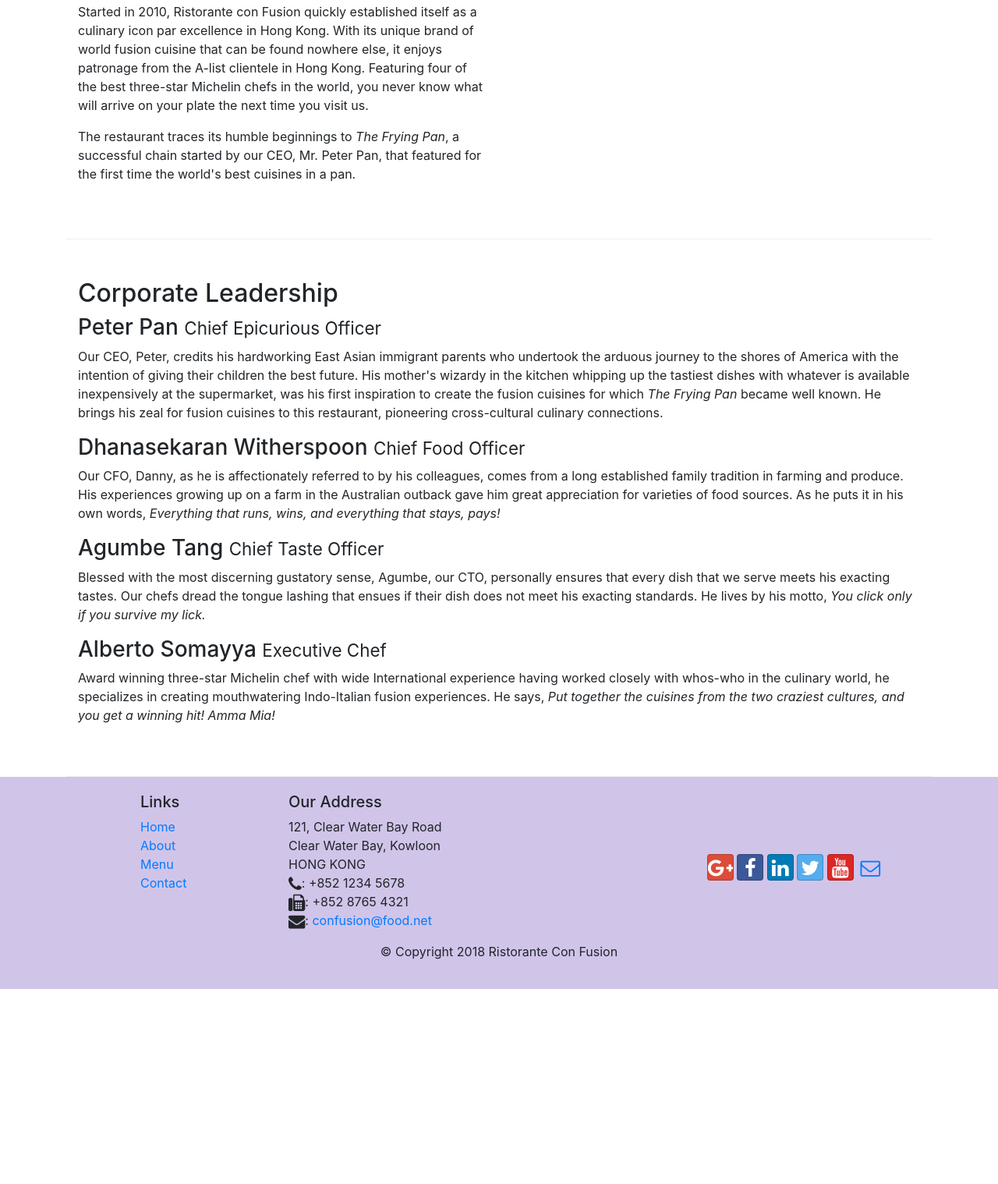
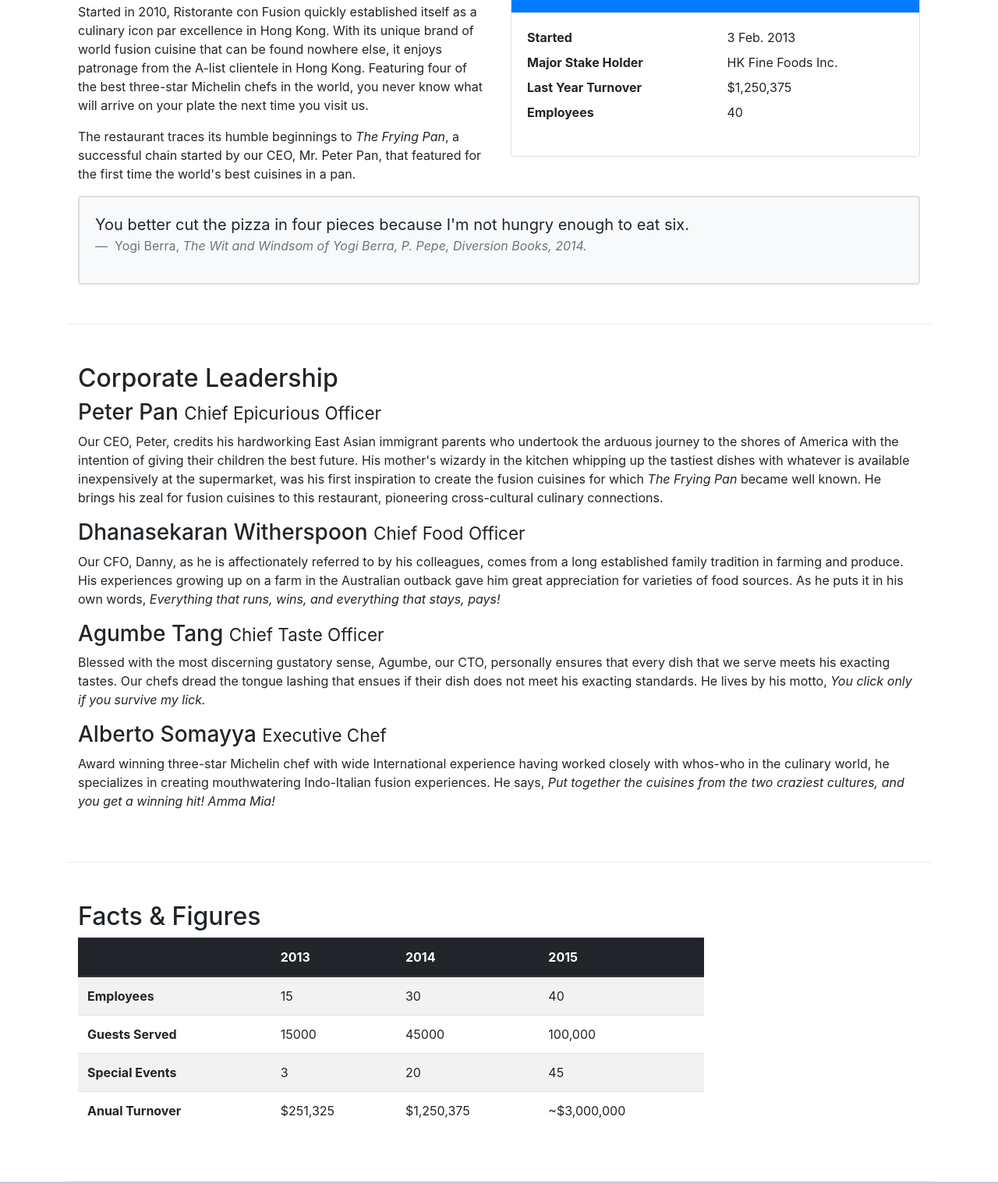
Before and after one commit to Progressandro/Restaurant-Website, a website: page aboutus.html in a window 1280 px wide. Shown: the part 558-2076 px from the top of the page at 78% size. Before the commit the page ends 1826 px from the top, so only its background shows below. Drawn offline with nearby package versions, Linux system fonts and the light colour scheme.

Commit message:
+Tables and Cards.

```diff
--- a/aboutus.html
+++ b/aboutus.html
@@ -67,7 +67,37 @@
                 <p>Started in 2010, Ristorante con Fusion quickly established itself as a culinary icon par excellence in Hong Kong. With its unique brand of world fusion cuisine that can be found nowhere else, it enjoys patronage from the A-list clientele in Hong Kong.  Featuring four of the best three-star Michelin chefs in the world, you never know what will arrive on your plate the next time you visit us.</p>
                 <p>The restaurant traces its humble beginnings to <em>The Frying Pan</em>, a successful chain started by our CEO, Mr. Peter Pan, that featured for the first time the world's best cuisines in a pan.</p>
             </div>
-            <div>
+            <div class="col-sm">
+              <div class="card">
+                <h3 class="card-header bg-primary text-white">Facts At a Glance</h3>
+                <div class="card-body">
+                  <dl class="row">
+                    <dt class="col-6">Started</dt>
+                    <dd class="col-6">3 Feb. 2013</dd>
+                    <dt class="col-6">Major Stake Holder</dt>
+                    <dd class="col-6">HK Fine Foods Inc.</dd>
+                    <dt class="col-6">Last Year Turnover</dt>
+                    <dd class="col-6">$1,250,375</dd>
+                    <dt class="col-6">Employees</dt>
+                    <dd class="col-6">40</dd>
+                  </dl>
+                </div>
+              </div>
+            </div>
+            <div class="col-12">
+              <div class="card">
+                <div class="card card-body bg-light">
+                  <blockquote class="blockquote">
+                    <p class="mb-0">You better cut the pizza in four pieces because I'm not hungry
+                                    enough to eat six.</p>
+                    <footer class="blockquote-footer">
+                      Yogi Berra,
+                      <cite title="Source Title">The Wit and Windsom of Yogi Berra, P. Pepe, Diversion Books, 2014.</cite>
+                    </footer>
+
+                  </blockquote>
+                </div>
+              </div>
             </div>
         </div>
 
@@ -86,6 +116,52 @@
             </div>
        </div>
 
+       <div class="row row-content">
+         <div class="col-12 col-sm-9">
+           <h2>Facts &amp; Figures</h2>
+           <div class="table-responsive">
+             <table class="table table-striped">
+               <thead class="thead-dark">
+                 <tr>
+                   <th>&nbsp;</th>
+                   <th>2013</th>
+                   <th>2014</th>
+                   <th>2015</th>
+                 </tr>
+               </thead>
+               <tbody>
+                 <tr>
+                   <th>Employees</th>
+                   <td>15</td>
+                   <td>30</td>
+                   <td>40</td>
+                 </tr>
+                 <tr>
+                   <th>Guests Served</th>
+                   <td>15000</td>
+                   <td>45000</td>
+                   <td>100,000</td>
+                 </tr>
+                 <tr>
+                   <th>Special Events</th>
+                   <td>3</td>
+                   <td>20</td>
+                   <td>45</td>
+                 </tr>
+                 <tr>
+                   <th>Anual Turnover</th>
+                   <td>$251,325</td>
+                   <td>$1,250,375</td>
+                   <td>~$3,000,000</td>
+                 </tr>
+               </tbody>
+             </table>
+           </div>
+         </div>
+         <div class="col-12 col-sm-3">
+
+         </div>
+       </div>
     </div>
 
     <footer class="footer">
```
